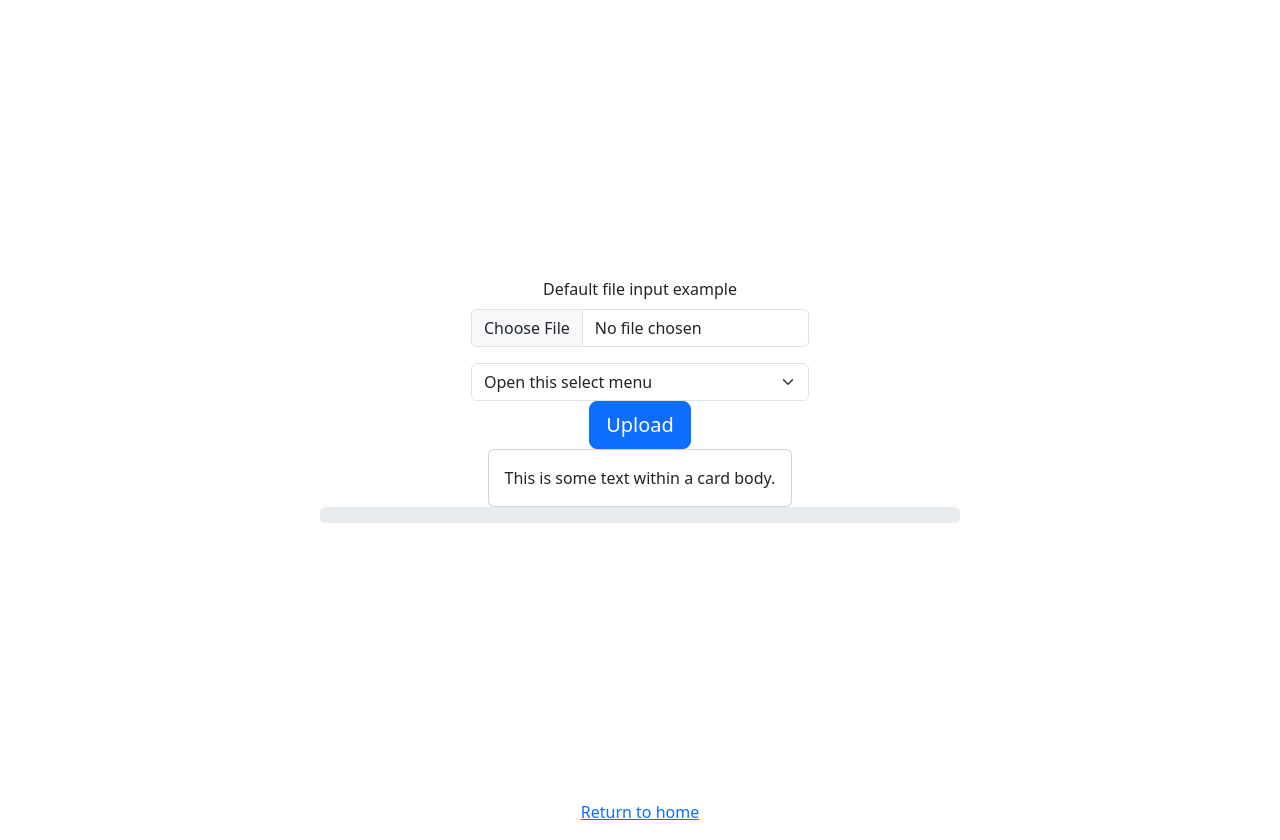
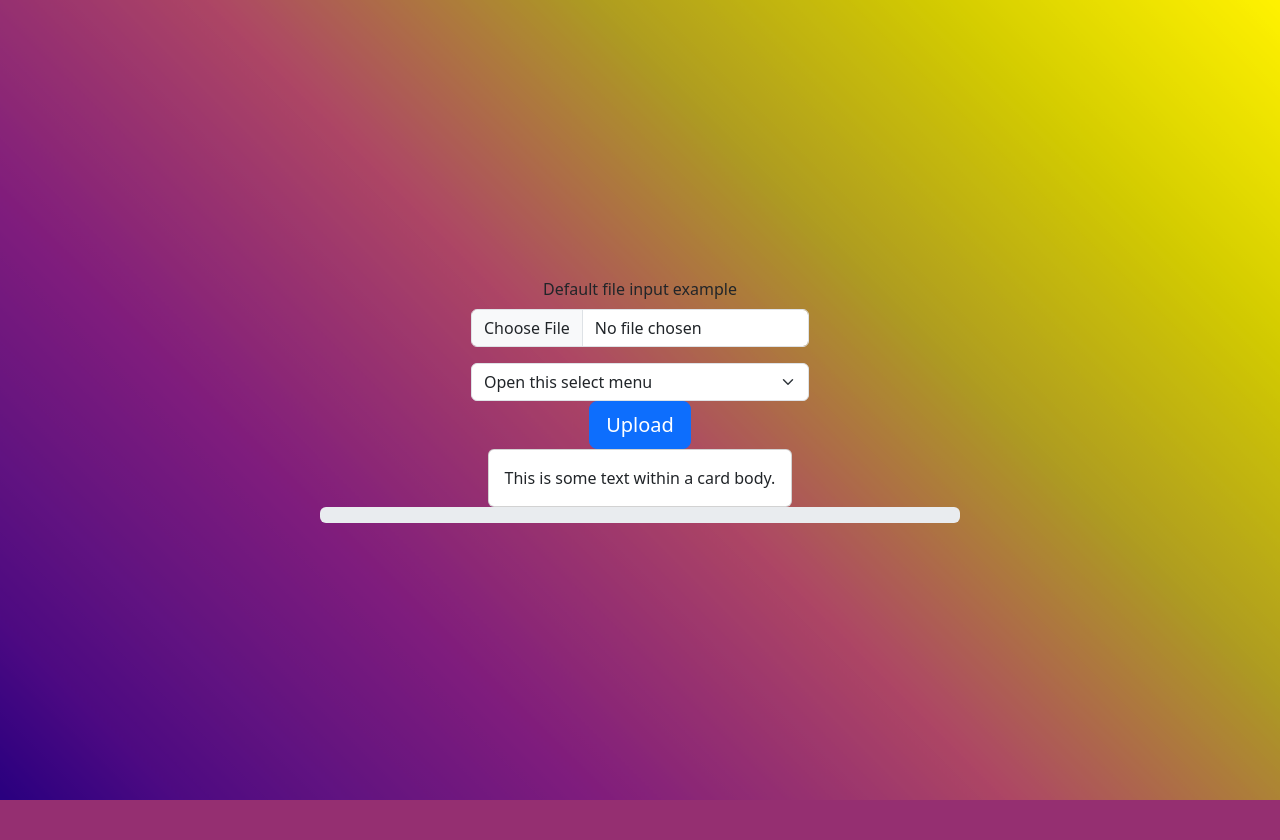
Before and after one commit to Koinegen/test_django_project, a Django app: page /converter/uploads/ in a window 1280 px wide. After the commit the page ends 800 px from the top, so only its background shows below. Run offline with Django 4.2, Linux system fonts and the light colour scheme; parts of the project's set-up code (start-up, migrations or seed data) failed here and were passed over; some libraries are stand-ins or nearby versions.

Commit message:
develop(feat): added gradient

```diff
--- /dev/null
+++ b/app/video_converter/static/css/gradient.css
@@ -0,0 +1,58 @@
+html, body {
+  width: 100%;
+  height: 100%;
+}
+
+.frame {
+  overflow: hidden;
+  position: absolute;
+  top: 0;
+  left: 0;
+  right: 0;
+  bottom: 0;
+}
+
+.bg {
+  position: absolute;
+  top: 0;
+  left: 0;
+  right: 0;
+  bottom: 0;
+  background-position: 50% 50%;
+  background-repeat: no-repeat;
+}
+
+.bg-1 {
+  background-image: linear-gradient(45deg, #000080 0%, #003a91 16%, #00659c 33%, #0092a5 50%, #00c353 66%, #73ea00 83%, #ffff00 100%);
+}
+
+.bg-2 {
+  background-image: linear-gradient(45deg, #000080 0%, #72007f 16%, #bc0070 33%, #ff2447 50%, #ff8a0c 66%, #ffc800 83%, #ffff00 100%);
+}
+
+
+
+.bg-2 {
+  animation: kenburns-bottom-right 10s linear infinite;
+}
+
+
+@keyframes kenburns-bottom-right {
+  0% {
+    transform: scale(1) translate(0, 0);
+    transform-origin: 84% 84%;
+    opacity: 0;
+  }
+
+  50% {
+    transform: scale(1.25) translate(20px, 15px);
+    transform-origin: right bottom;
+    opacity: 1;
+  }
+
+  100% {
+    transform: scale(1) translate(0, 0);
+    transform-origin: 84% 84%;
+    opacity: 0;
+  }
+}
--- a/app/video_converter/templates/converter.html
+++ b/app/video_converter/templates/converter.html
@@ -7,6 +7,9 @@
 
 
 {% block content %}
+    <div class="frame">
+    <div class="bg bg-1"></div>
+  <div class="bg bg-2"></div>
     <main class="file-upload h-100 w-70 m-auto">
 
         <div class="form-floating d-flex flex-column min-vh-100 justify-content-center align-items-center">
@@ -55,7 +58,7 @@
         </div>
     <p><a href="{% url 'home' %}">Return to home</a></p>
     </main>
-
+    </div>
     {% if task_id %}
         <script type="text/javascript" src="{% static 'js/getStatus.js' %}"></script>
         <script type="text/javascript" src="{% static 'js/onStatus.js' %}"></script>
```
